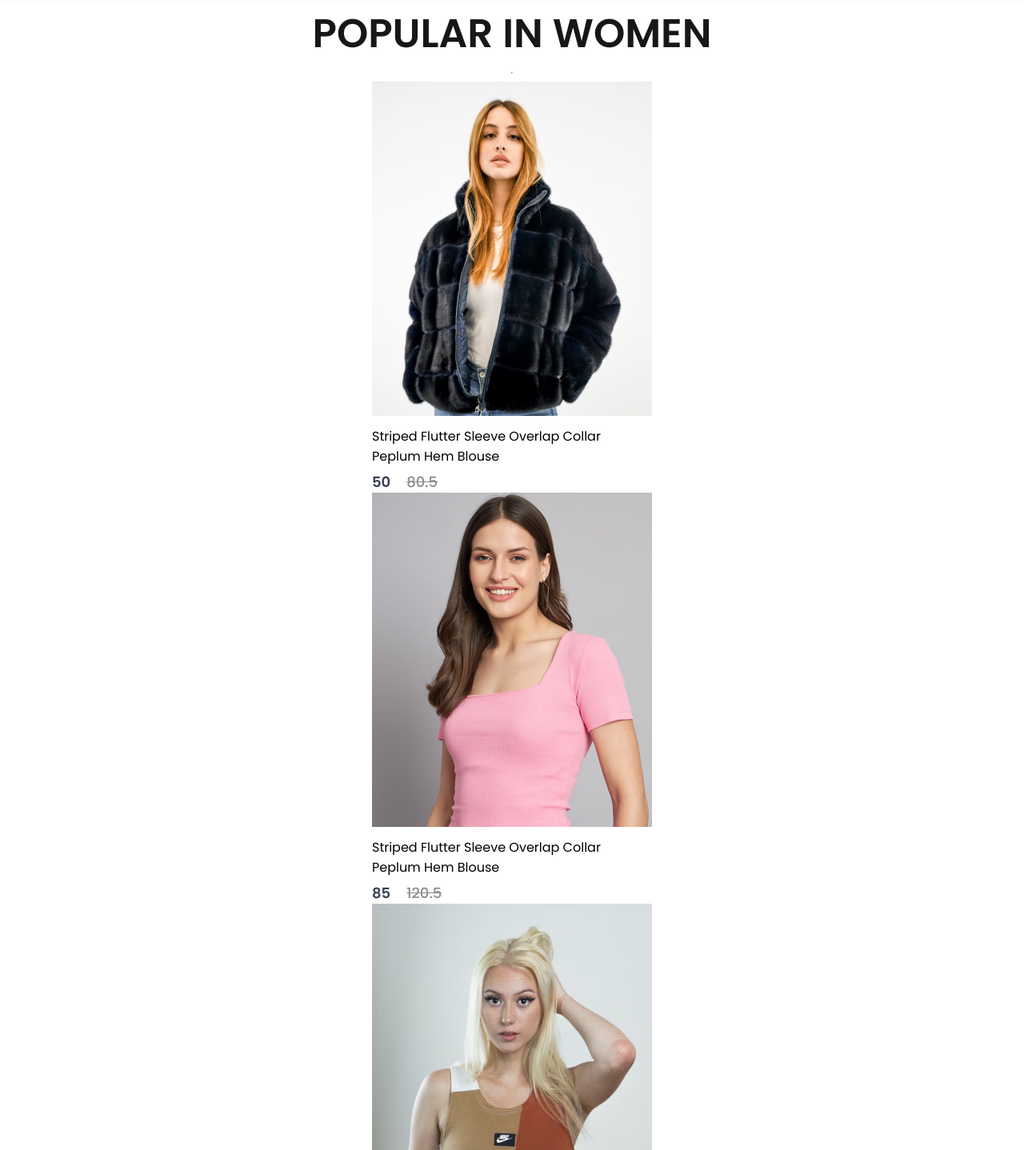
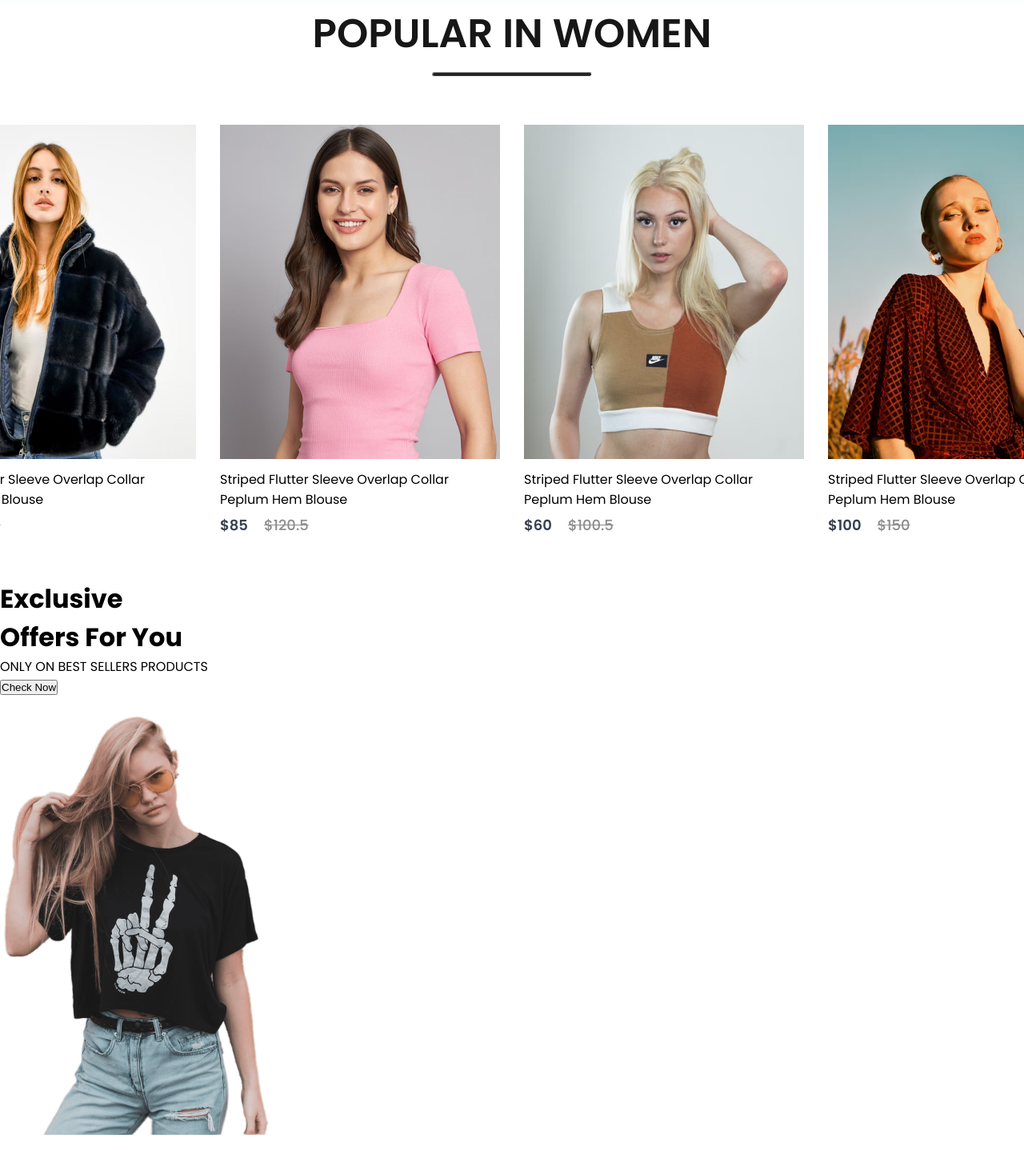
Before and after one commit to ankittripathe/FashionHub, a React (Vite) app: page / in a window 1280 px wide. Shown: the part 892-2330 px from the top of the page at 80% size. Built offline with nearby package versions, Linux system fonts and the light colour scheme.

Commit message:
added offers file

```diff
--- a/src/Components/Hero/Hero.jsx
+++ b/src/Components/Hero/Hero.jsx
@@ -8,7 +8,7 @@
   return (
     <div className="hero">
       <div className="hero-left">
-        <h2>NEEW ARRIVALS ONLY</h2>
+        <h2>NEW ARRIVALS ONLY</h2>
 
         <div>
           <div className="hero-hand-icon">
--- a/src/Components/Item/Item.css
+++ b/src/Components/Item/Item.css
@@ -4,11 +4,17 @@
 
 .item p {
   margin: 6px 0px;
+  /* padding: 12px; */
 }
+
+/* .item img{
+  border-radius: 8px;
+} */
 
 .item-prices {
   display: flex;
   gap: 20px;
+  /* padding-inline:  15px; */
 }
 
 .item-price-new {
--- a/src/Components/Item/Item.jsx
+++ b/src/Components/Item/Item.jsx
@@ -10,10 +10,9 @@
       <p>{props.name}</p>
 
       <div className="item-prices">
-        <div className="item-price-new">{props.new_price}</div>
-        <div className="item-price-old">{props.old_price}</div>
+        <div className="item-price-new">${props.new_price}</div>
+        <div className="item-price-old">${props.old_price}</div>
       </div>
-
     </div>
   );
 };
--- /dev/null
+++ b/src/Components/Offers/Offers.jsx
@@ -0,0 +1,21 @@
+import React from "react";
+import "./Offers.css";
+import exclusive_image from '../Assets/exclusive_image.png'
+
+const Offers = () => {
+  return (
+    <div className="offers">
+      <div className="offers-left">
+        <h1>Exclusive</h1>
+        <h1>Offers For You</h1>
+        <p>ONLY ON BEST SELLERS PRODUCTS</p>
+        <button>Check Now</button>
+      </div>
+      <div className="offers-right">
+        <img src={exclusive_image} alt="" />
+      </div>
+    </div>
+  );
+};
+
+export default Offers;
--- a/src/Components/Popular/Popular.css
+++ b/src/Components/Popular/Popular.css
@@ -10,3 +10,15 @@
   font-size: 50px;
   font-weight: 600;
 }
+.popular hr {
+  width: 200px;
+  height: 6px;
+  border-radius: 10px;
+  background: #252525;
+}
+
+.popular-item{
+  margin-top: 50px;
+  display: flex;
+  gap: 30px;
+}
--- a/src/Pages/Shop.jsx
+++ b/src/Pages/Shop.jsx
@@ -1,12 +1,14 @@
 import React from 'react'
 import Hero from '../Components/Hero/Hero'
 import Popular from '../Components/Popular/Popular'
+import Offers from '../Components/Offers/Offers'
 
 const Shop = () => {
   return (
     <div>
       <Hero/>
       <Popular/>
+      <Offers/>
     </div>
   )
 }
```
Also changed, not shown: src/Components/Offers/Offers.css (added).
